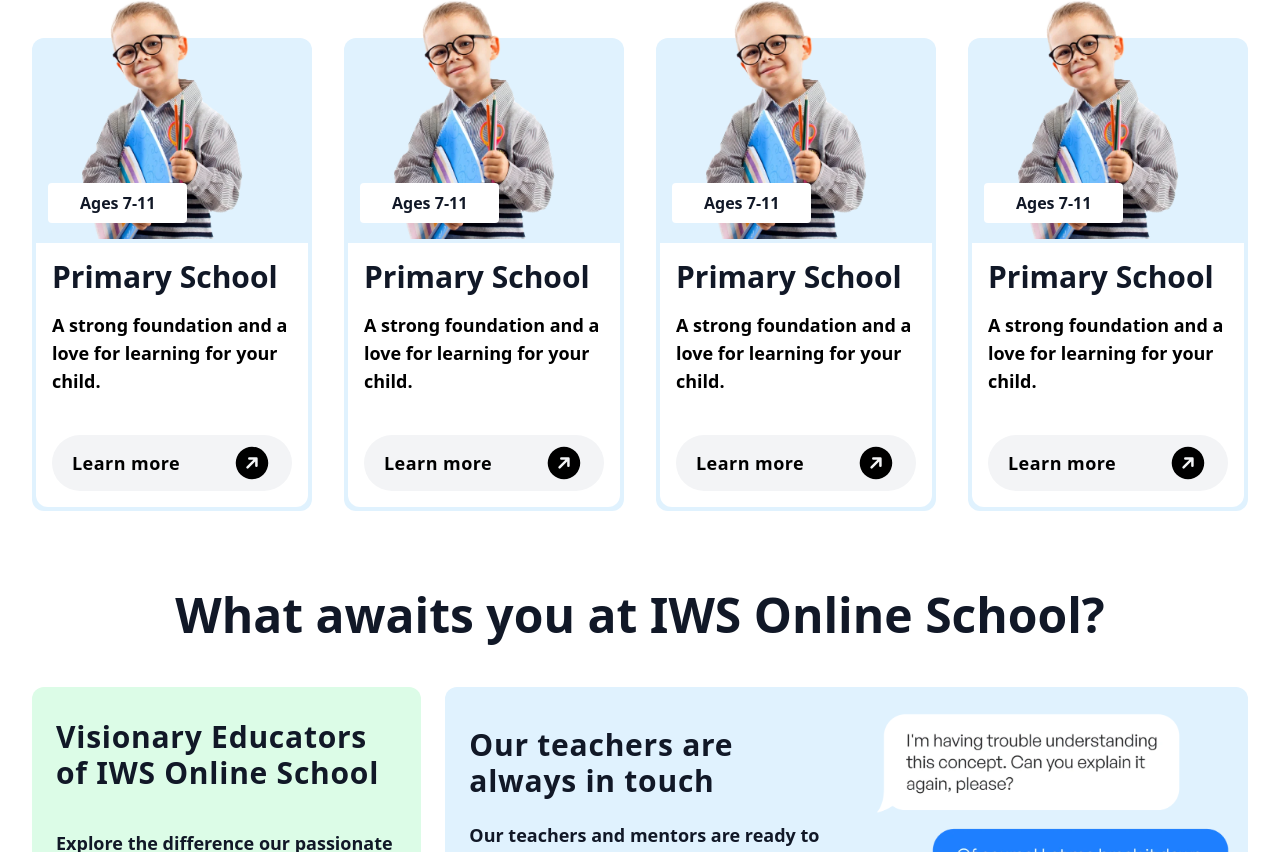
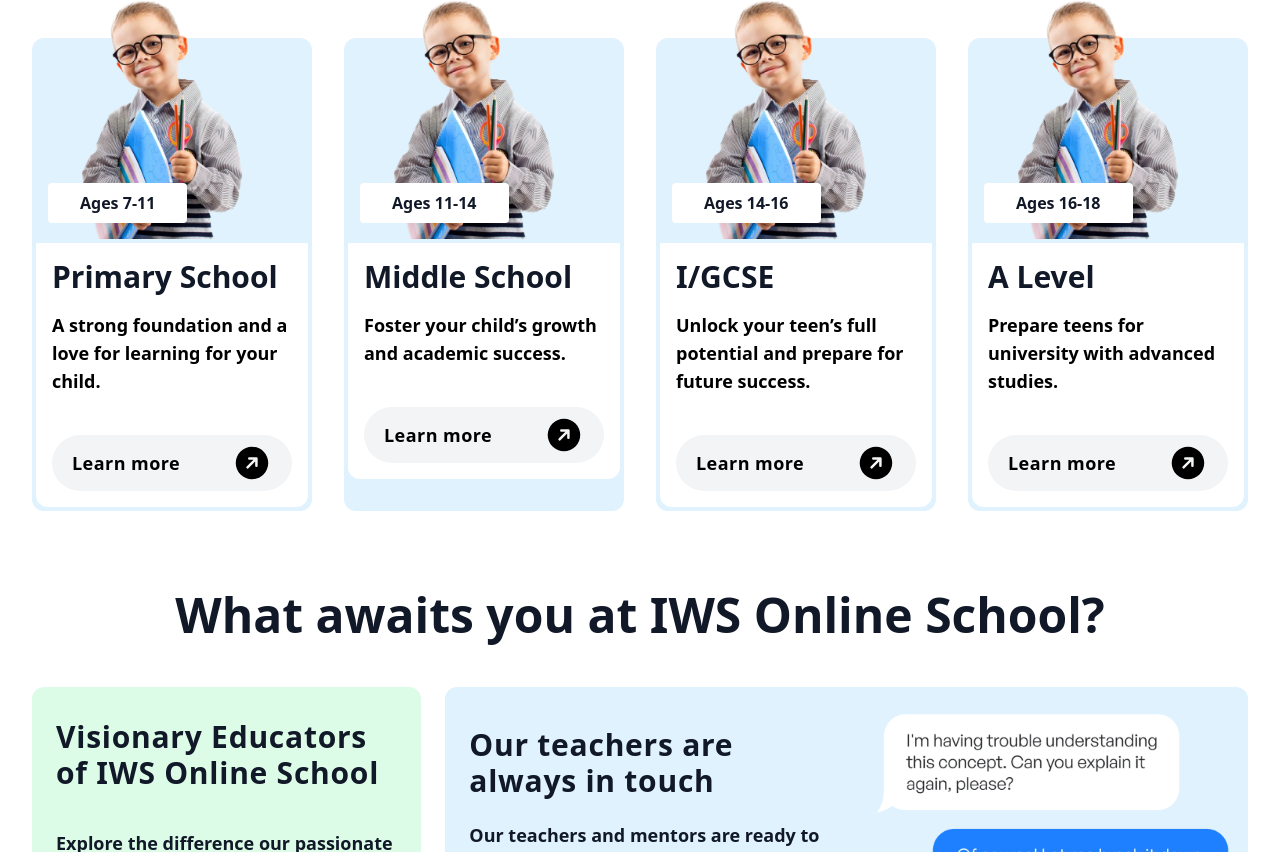
Before and after one commit to Kerim-Gullyyew/iws, a Next.js app: page / in a window 1280 px wide. Shown: the part 868-1720 px from the top of the page. Built offline with nearby package versions, Linux system fonts and the light colour scheme.

Commit message:
Update page.tsx

```diff
--- a/src/app/page.tsx
+++ b/src/app/page.tsx
@@ -74,7 +74,7 @@
           <div className="relative bg-sky-100 rounded-xl ">
             <div className='relative'>
               <div className='bg-white absolute bottom-4 left-4 px-8 py-2 rounded'>
-                <h3 className='text-base font-semibold text-gray-900'>Ages 7-11</h3>
+                <h3 className='text-base font-semibold text-gray-900'>Ages 11-14</h3>
 
               </div>
               <img className="max-w-lg w-11/12 object-contain -mt-14 self-center" src="./programm/Primary@2x.webp" alt="Hero Image" />
@@ -82,8 +82,8 @@
 
             <div className="bg-white flex gap-10 justify-between flex-col m-1 p-4 rounded-b-xl">
               <div className="flex flex-col gap-4">
-                <h1 className="text-3xl text-gray-900 font-bold">Primary School</h1>
-                <p className="text-lg font-semibold">A strong foundation and a love for learning for your child.</p>
+                <h1 className="text-3xl text-gray-900 font-bold">Middle School</h1>
+                <p className="text-lg font-semibold">Foster your child’s growth and academic success.</p>
 
               </div>
 
@@ -99,7 +99,7 @@
           <div className="relative bg-sky-100 rounded-xl ">
             <div className='relative'>
               <div className='bg-white absolute bottom-4 left-4 px-8 py-2 rounded'>
-                <h3 className='text-base font-semibold text-gray-900'>Ages 7-11</h3>
+                <h3 className='text-base font-semibold text-gray-900'>Ages 14-16</h3>
 
               </div>
               <img className="max-w-lg w-11/12 object-contain -mt-14 self-center" src="./programm/Primary@2x.webp" alt="Hero Image" />
@@ -107,8 +107,8 @@
 
             <div className="bg-white flex gap-10 justify-between flex-col m-1 p-4 rounded-b-xl">
               <div className="flex flex-col gap-4">
-                <h1 className="text-3xl text-gray-900 font-bold">Primary School</h1>
-                <p className="text-lg font-semibold">A strong foundation and a love for learning for your child.</p>
+                <h1 className="text-3xl text-gray-900 font-bold">I/GCSE</h1>
+                <p className="text-lg font-semibold">Unlock your teen’s full potential and prepare for future success.</p>
 
               </div>
 
@@ -124,7 +124,7 @@
           <div className="relative bg-sky-100 rounded-xl ">
             <div className='relative'>
               <div className='bg-white absolute bottom-4 left-4 px-8 py-2 rounded'>
-                <h3 className='text-base font-semibold text-gray-900'>Ages 7-11</h3>
+                <h3 className='text-base font-semibold text-gray-900'>Ages 16-18</h3>
 
               </div>
               <img className="max-w-lg w-11/12 object-contain -mt-14 self-center" src="./programm/Primary@2x.webp" alt="Hero Image" />
@@ -132,8 +132,8 @@
 
             <div className="bg-white flex gap-10 justify-between flex-col m-1 p-4 rounded-b-xl">
               <div className="flex flex-col gap-4">
-                <h1 className="text-3xl text-gray-900 font-bold">Primary School</h1>
-                <p className="text-lg font-semibold">A strong foundation and a love for learning for your child.</p>
+                <h1 className="text-3xl text-gray-900 font-bold">A Level</h1>
+                <p className="text-lg font-semibold">Prepare teens for university with advanced studies.</p>
 
               </div>
 
@@ -357,7 +357,7 @@
                 <p className='text-lg leading-6 text-gray-900 font-semibold'>
                   Blend online learning with hands-on experience.
                 </p>
-                <p className='text-lg leading-6 text-gray-900 font-semibold'>Every child is unique. Our personalized assessments and Success Coaching ensure tailored educational paths for every student.</p>
+                <p className='text-lg leading-6 text-gray-900 font-semibold'>From September to June, students join live online classes, then attend a 4-week summer camp in the UK.</p>
               </div>
               <div className="flex flex-1 bg-white shadow-sm rounded-full px-8 py-4 cursor-pointer transition-colors duration-300 hover:bg-gray-200 justify-between items-center">
                 <h2 className="text-xl tracking-wide font-semibold">Learn more</h2>
@@ -435,8 +435,8 @@
             </p>
 
             <div className="flex flex-wrap gap-5">
-              <button className="bg-blue-600 rounded-lg hover:border hover:border-inherit hover:border-blue-600 px-8 py-2 text-white hover:bg-blue-700 transition-colors duration-300 font-semibold text-lg">Contact Us</button>
-              <button className=" border-blue-600  hover:bg-blue-600 transition-all duration-300 border-[3px] rounded-lg px-8 py-2 text-white font-semibold text-lg">Enrol now</button>
+              <button className="bg-blue-600 rounded-lg hover:border hover:border-inherit hover:border-blue-600 px-8 py-2 text-white hover:bg-blue-700 transition-colors duration-300 font-semibold text-lg">Book a Call</button>
+              <button className=" border-blue-600  hover:bg-blue-600 transition-all duration-300 border-[3px] rounded-lg px-8 py-2 text-white font-semibold text-lg">Contact Us</button>
 
             </div>
 
```
